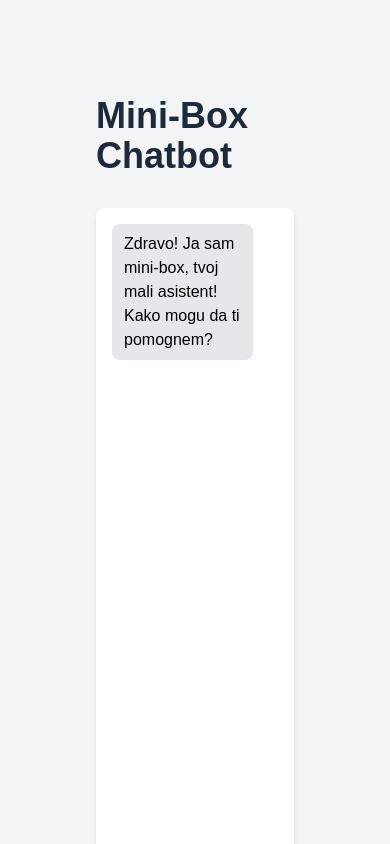
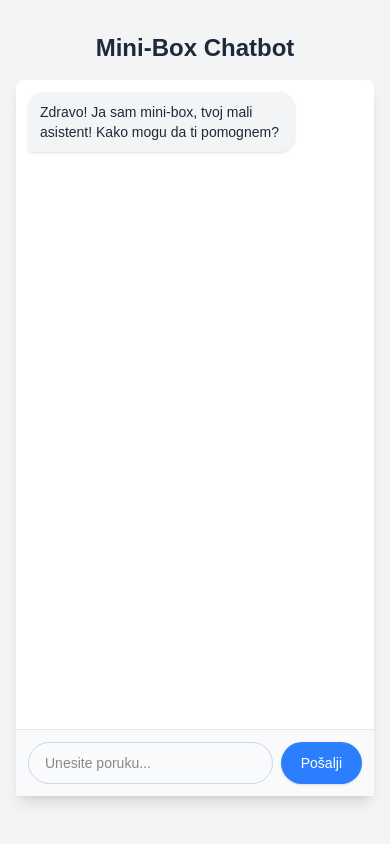
Before and after one commit to Nikola-dev/mini-box-chatbot, a Next.js app: page / in a window 390 px wide. Shown: the top 844 px of the page. Built offline with nearby package versions, Linux system fonts and the light colour scheme.

Commit message:
responsiveness fix

```diff
--- a/src/app/components/Chat.tsx
+++ b/src/app/components/Chat.tsx
@@ -61,8 +61,8 @@ export default function Chat() {
   };
 
   return (
-    <div className="w-full max-w-2xl mx-auto p-2 sm:p-4 bg-white rounded-lg shadow-md h-[calc(100vh-2rem)] sm:h-auto flex flex-col">
-      <div className="flex-1 sm:h-96 overflow-y-auto border-b border-gray-200 p-2 sm:p-4 space-y-3 sm:space-y-4">
+    <div className="w-full max-w-2xl mx-auto bg-white rounded-lg shadow-lg h-[calc(100vh-8rem)] sm:h-[600px] flex flex-col">
+      <div className="flex-1 overflow-y-auto border-b border-gray-200 p-3 sm:p-4 space-y-3">
         {messages.map((msg, index) => (
           <div
             key={index}
@@ -71,10 +71,10 @@ export default function Chat() {
             }`}
           >
             <div
-              className={`px-3 py-2 sm:px-4 sm:py-2 rounded-lg max-w-[85%] sm:max-w-[75%] break-words ${
+              className={`px-3 py-2.5 sm:px-4 sm:py-2 rounded-2xl max-w-[80%] sm:max-w-[70%] text-sm sm:text-base break-words shadow-sm ${
                 msg.role === "user"
-                  ? "bg-blue-500 text-white"
-                  : "bg-gray-200 text-black"
+                  ? "bg-blue-500 text-white rounded-br-sm"
+                  : "bg-gray-100 text-gray-800 rounded-bl-sm"
               }`}
             >
               {msg.content}
@@ -83,24 +83,27 @@ export default function Chat() {
         ))}
         {loading && (
           <div className="flex justify-start">
-            <div className="px-3 py-2 sm:px-4 sm:py-2 rounded-lg bg-gray-200 text-black">
+            <div className="px-3 py-2.5 sm:px-4 sm:py-2 rounded-2xl rounded-bl-sm bg-gray-100 text-gray-800 text-sm sm:text-base shadow-sm">
               Mini-box kuca...
             </div>
           </div>
         )}
       </div>
-      <form onSubmit={handleSubmit} className="flex p-2 sm:p-4 gap-2">
+      <form
+        onSubmit={handleSubmit}
+        className="flex p-3 sm:p-4 gap-2 bg-gray-50"
+      >
         <input
           type="text"
           value={input}
           onChange={(e) => setInput(e.target.value)}
-          className="flex-grow p-2 sm:p-3 border border-gray-300 rounded-lg sm:rounded-l-lg focus:outline-none focus:ring-2 focus:ring-blue-500 text-sm sm:text-base"
-          placeholder="Unesite vašu poruku..."
+          className="flex-grow px-4 py-2.5 sm:py-3 border border-gray-300 rounded-full focus:outline-none focus:ring-2 focus:ring-blue-500 focus:border-transparent text-sm sm:text-base"
+          placeholder="Unesite poruku..."
           disabled={loading}
         />
         <button
           type="submit"
-          className="px-3 py-2 sm:px-4 sm:py-2 bg-blue-500 text-white rounded-lg sm:rounded-r-lg hover:bg-blue-600 focus:outline-none focus:ring-2 focus:ring-blue-500 whitespace-nowrap text-sm sm:text-base"
+          className="px-5 py-2.5 sm:px-6 sm:py-3 bg-blue-500 text-white rounded-full hover:bg-blue-600 focus:outline-none focus:ring-2 focus:ring-blue-500 focus:ring-offset-2 disabled:opacity-50 disabled:cursor-not-allowed transition-colors text-sm sm:text-base font-medium shadow-sm"
           disabled={loading}
         >
           Pošalji
--- a/src/app/page.tsx
+++ b/src/app/page.tsx
@@ -1,11 +1,13 @@
-'use client';
+"use client";
 
 import Chat from "./components/Chat";
 
 export default function Home() {
   return (
-    <main className="flex min-h-screen flex-col items-center justify-center p-24 bg-gray-100">
-      <h1 className="text-4xl font-bold mb-8 text-gray-800">Mini-Box Chatbot</h1>
+    <main className="flex min-h-screen flex-col items-center justify-start sm:justify-center p-4 sm:p-8 md:p-12 bg-gray-100">
+      <h1 className="text-2xl sm:text-3xl md:text-4xl font-bold my-4 sm:mb-8 text-gray-800">
+        Mini-Box Chatbot
+      </h1>
       <Chat />
     </main>
   );
```
